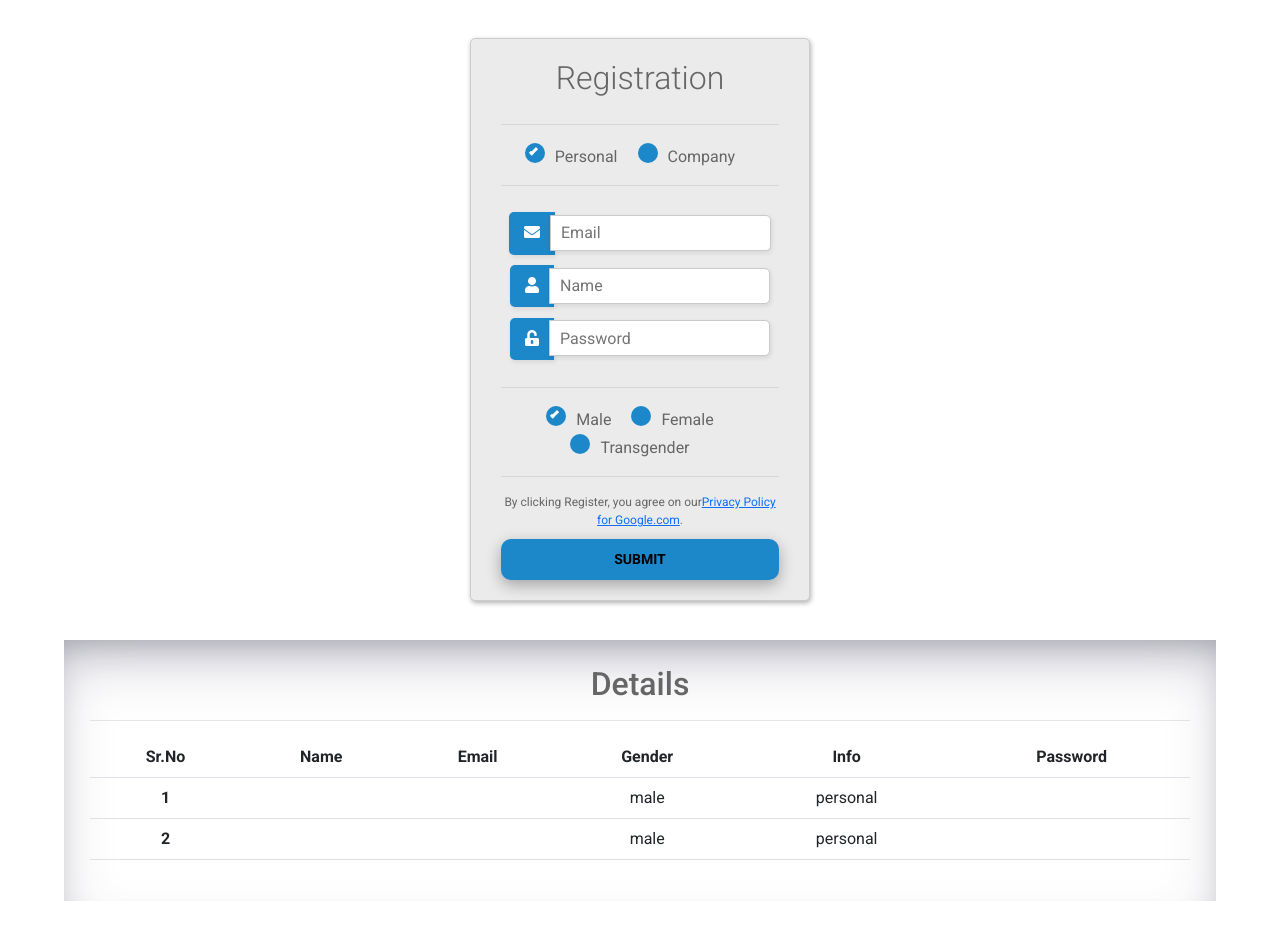
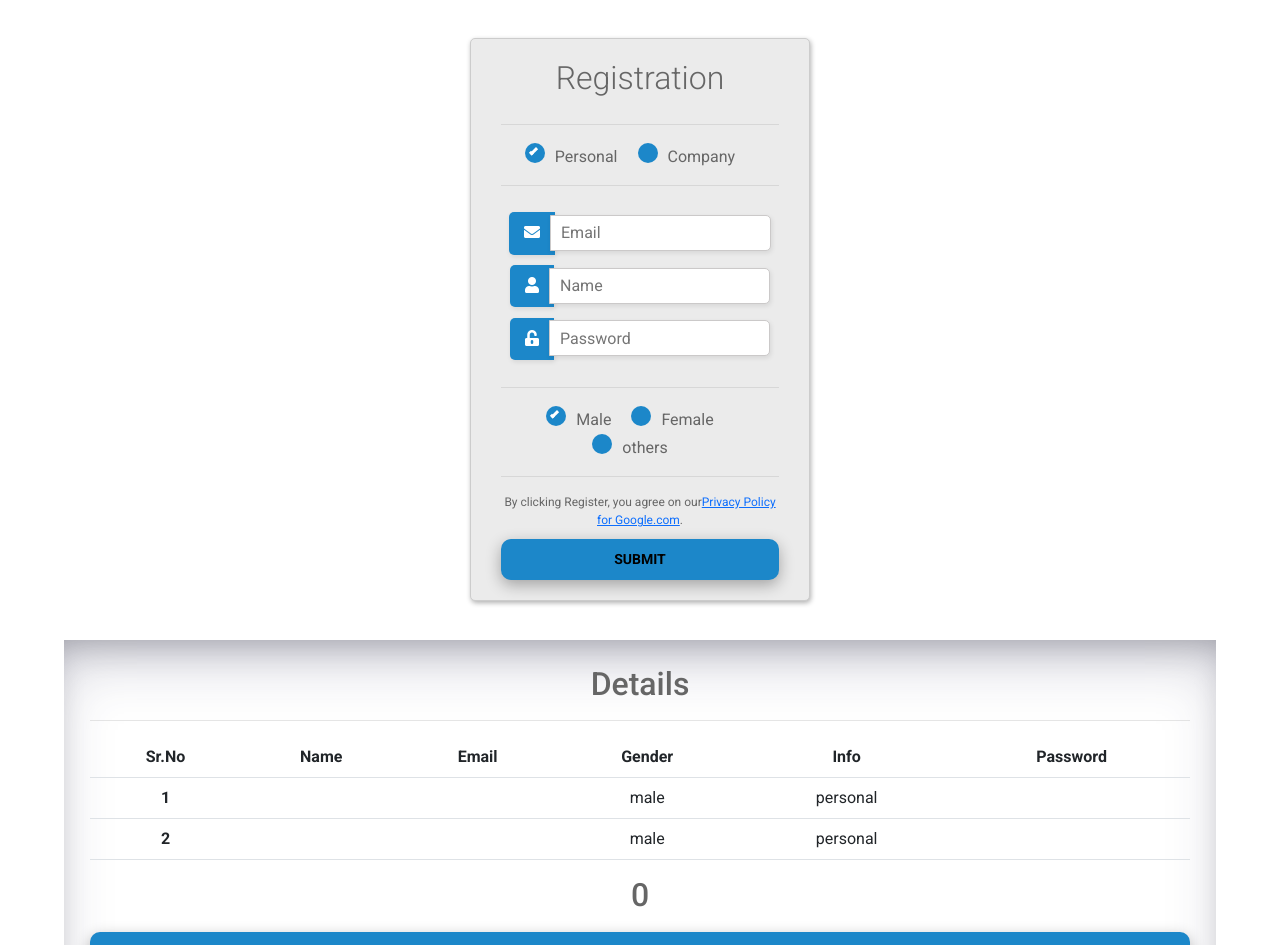
Before and after one commit to Dinesh-Jadhav-15/react-prac, a React (Create React App) app in the folder reactpractise/: page / in a window 1280 px wide. Shown: the top 945 px of the page. Before the commit the page ends 901 px from the top, so only its background shows below. Built offline with nearby package versions, Linux system fonts and the light colour scheme.

Commit message:
sweet alert added

```diff
--- a/reactpractise/package.json
+++ b/reactpractise/package.json
@@ -11,6 +11,7 @@
     "react-bootstrap": "^2.7.2",
     "react-dom": "^18.2.0",
     "react-scripts": "5.0.1",
+    "sweetalert": "^2.1.2",
     "web-vitals": "^2.1.4"
   },
   "scripts": {
--- a/reactpractise/src/components/details/Details.jsx
+++ b/reactpractise/src/components/details/Details.jsx
@@ -1,7 +1,8 @@
-import React from "react";
+import React, { useState } from "react";
 import "./Details.css";
 
 const Details = ({ name, email, password, gender, info }) => {
+  const [count, setCount] = useState(0);
   return (
     <div className="details-wrapper">
       <h2>Details</h2>
@@ -36,6 +37,10 @@ const Details = ({ name, email, password, gender, info }) => {
           </tr>
         </tbody>
       </table>
+      <div>
+        <h2>{count}</h2>
+        <button onClick={() => setCount(count + 1)}>add</button>
+      </div>
     </div>
   );
 };
--- a/reactpractise/src/components/form/Forms.jsx
+++ b/reactpractise/src/components/form/Forms.jsx
@@ -1,4 +1,5 @@
 import React, { useState } from "react";
+import swal from "sweetalert";
 import Details from "../details/Details";
 import "./Forms.css";
 
@@ -11,6 +12,7 @@ function Forms() {
 
   function Register(event) {
     event.preventDefault();
+    swal("Registration sucessfully of !", name);
     console.log(
       "Registration Details : " + name + " " + email + " " + password + " "
     );
@@ -109,14 +111,14 @@ function Forms() {
 
               <input
                 type="radio"
-                id="transgender"
+                id="others"
                 name="gender"
-                value="transgender"
-                checked={gender === "transgender"}
+                value="others"
+                checked={gender === "others"}
                 onChange={(e) => setGender(e.target.value)}
               />
-              <label for="transgender" className="radio">
-                Transgender
+              <label for="others" className="radio">
+                others
               </label>
             </div>
             <hr />
```
Also changed, not shown: 1 other file (tests, documents, lock files or other folders).
